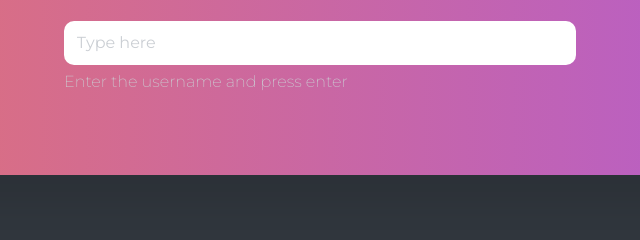
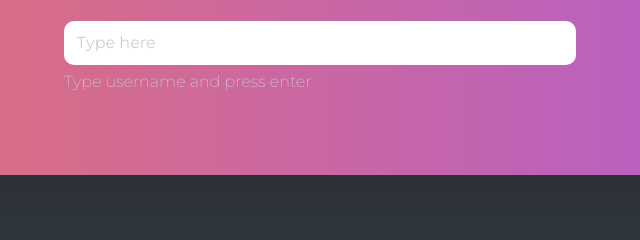
Before and after one commit to kasiaizak/fetch-repos, a website: page src/content/index.html in a window 1280 px wide. Shown: the part 440-680 px from the top of the page, 320-960 px from the left. Drawn offline with nearby package versions, Linux system fonts and the light colour scheme; files that its build step writes are made by us from their sources; files whose address does not match are found by name.

Commit message:
fix: change label text

```diff
--- a/src/content/index.html
+++ b/src/content/index.html
@@ -29,7 +29,7 @@
       </p>
       <p class="main-header__description main-header__description--form">
         <input name="search" id="search" type="text" placeholder="Type here">
-        <label for="search">Enter the username and press enter</label>
+        <label for="search">Type username and press enter</label>
       </p>
     </div>
   </main>
```
